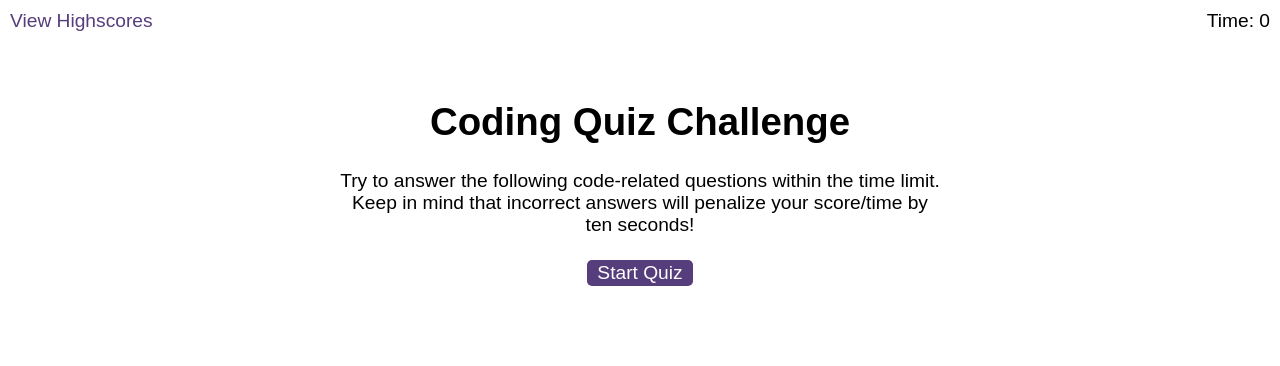
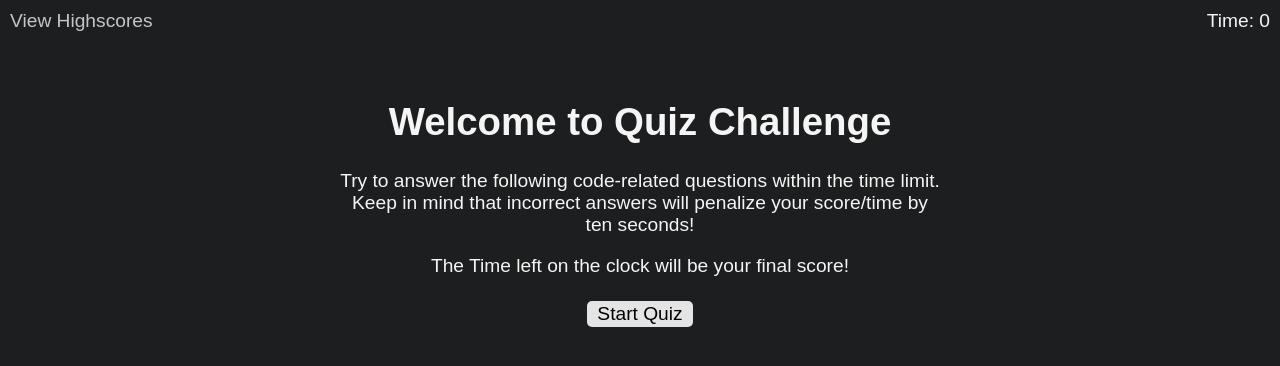
Before and after one commit to anjalsali/Quiz-Challenge, a plain HTML site: page index.html in a window 1280 px wide. Drawn offline with Linux system fonts and the light colour scheme.

Commit message:
added basic readme file along with some style changes

```diff
--- a/assets/css/styles.css
+++ b/assets/css/styles.css
@@ -1,16 +1,18 @@
 body {
    font-family: Arial;
    font-size: 120%;
+   background-color: #1d1e1f;
+   color: whitesmoke;
 }
 
 a {
-  color: #563d7c;
+   color: #c4c5c8;
    text-decoration: none;
    transition: color 0.1s;
 }
 
 a:hover {
-  color: #8570a5;
+   color: #da6351;
 }
 
 button {
@@ -18,16 +20,17 @@ button {
    margin: 5px;
    cursor: pointer;
    font-size: 100%;
-  background-color: #563d7c;
+   background-color: #e4e4e4;
    border-radius: 5px;
    padding: 2px 10px;
-  color: white;
+   color: rgb(0, 0, 0);
    border: 0;
    transition: background-color 0.1s;
 }
 
 button:hover {
-  background-color: #8570a5;
+   background-color: #3c7942;
+   color: whitesmoke;
 }
 
 .choices button {
@@ -77,7 +80,7 @@ li:nth-child(odd) {
    font-size: 120%;
    margin-top: 20px;
    padding-top: 10px;
-  color: gray;
+   color: rgb(10, 9, 9);
    border-top: 2px solid #ccc;
 }
 
--- a/index.html
+++ b/index.html
@@ -1,5 +1,6 @@
 <!DOCTYPE html>
 <html lang="en-gb">
+
 <head>
   <meta charset="UTF-8" />
   <meta name="viewport" content="width=device-width, initial-scale=1.0" />
@@ -16,12 +17,13 @@
 
   <div class="wrapper">
     <div id="start-screen" class="start">
-        <h1>Coding Quiz Challenge</h1>
+      <h1>Welcome to Quiz Challenge</h1>
       <p>
         Try to answer the following code-related questions within the time
         limit. Keep in mind that incorrect answers will penalize your
         score/time by ten seconds!
       </p>
+      <p>The Time left on the clock will be your final score!</p>
       <button id="start">Start Quiz</button>
     </div>
 
@@ -45,4 +47,5 @@
   <script src="./assets/js/questions.js"></script>
   <script src="./assets/js/logic.js"></script>
 </body>
+
 </html>
```
Also changed, not shown: 1 other file. Lines whose indentation alone changed are shown as unchanged.
